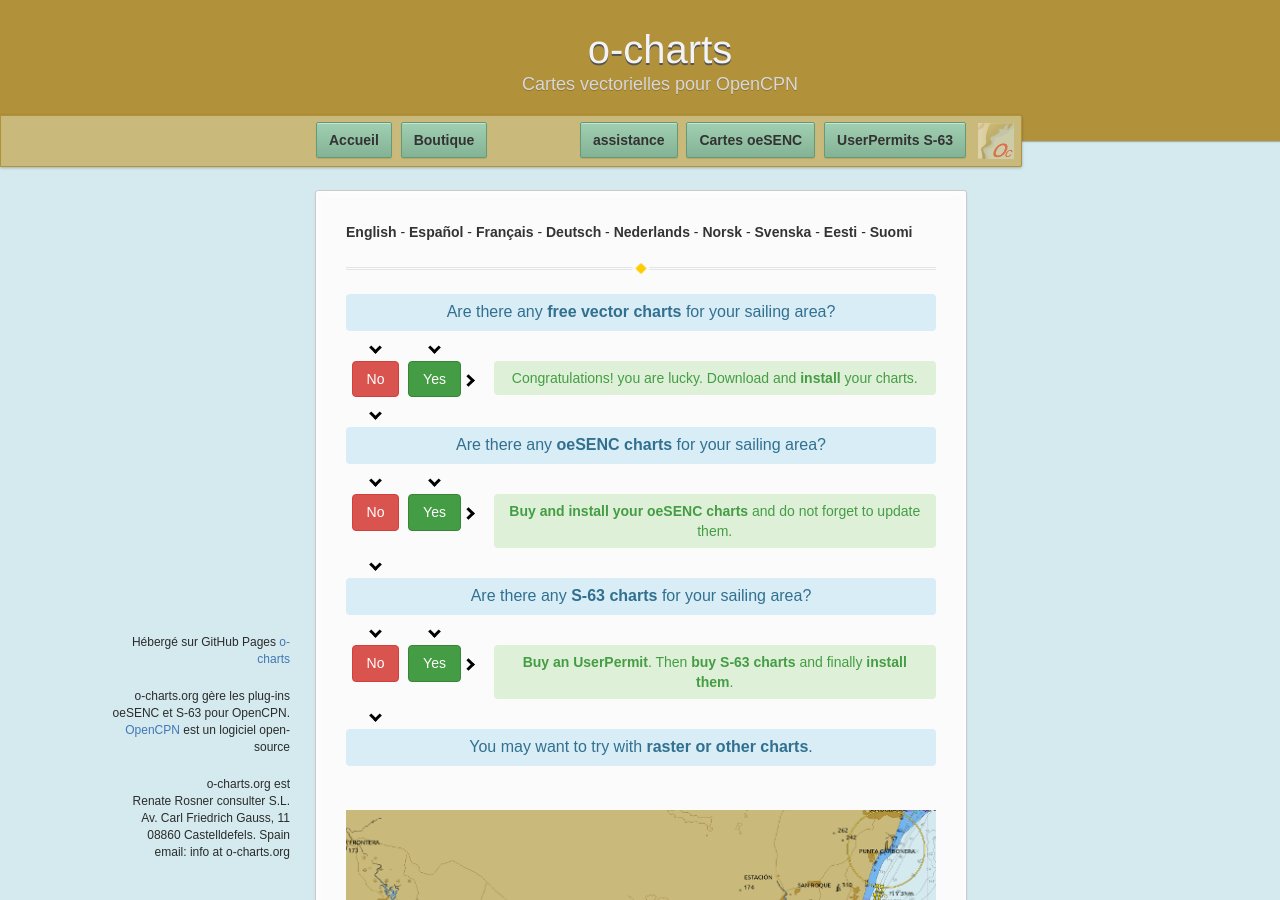
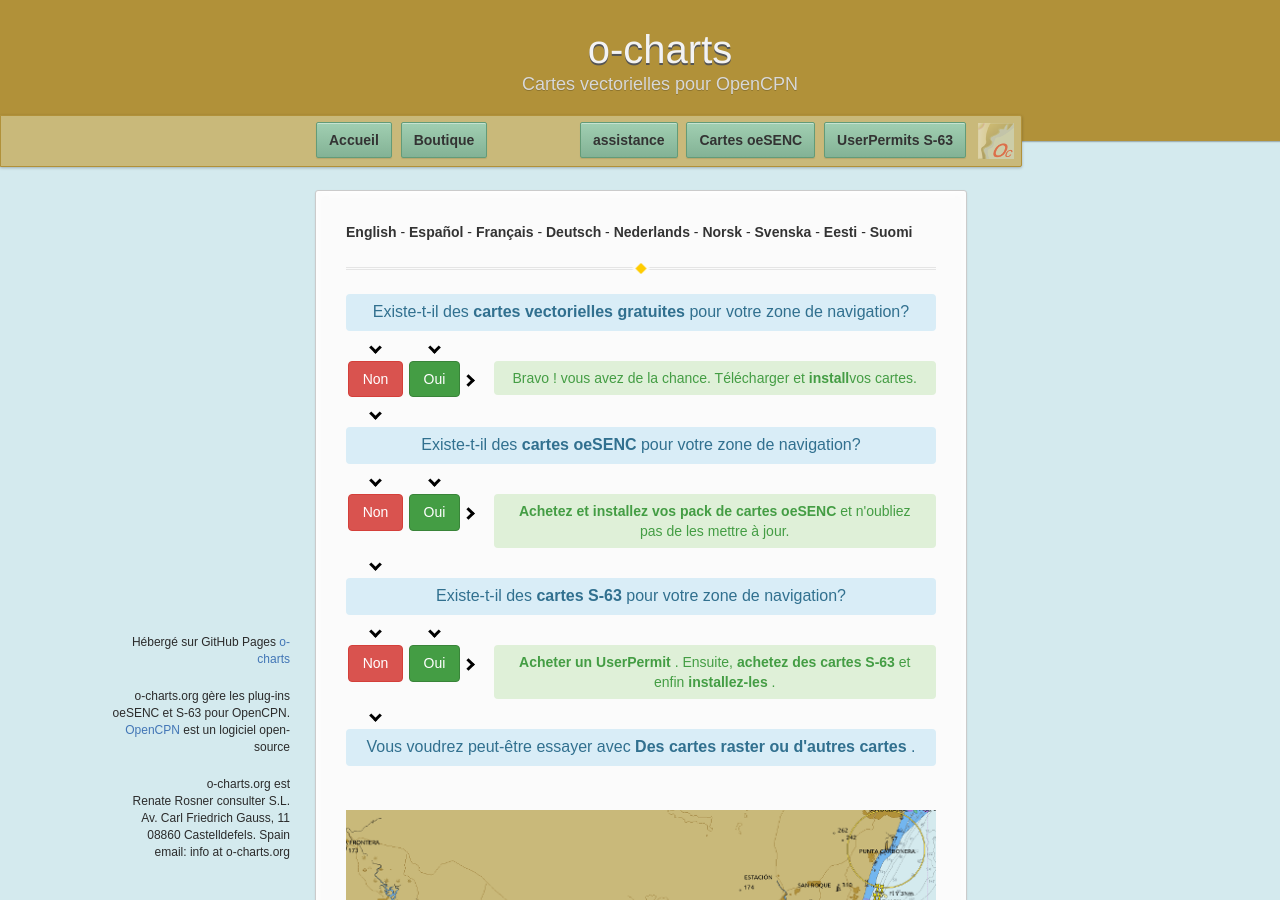
Before and after one commit to o-charts/manuals, a Jekyll site: the page built from index_fr_FR.md, in a window 1280 px wide and 900 px high. Built offline with Jekyll 4.4.1, drawn with Linux system fonts in a browser that asks for light colours.

Commit message:
Update index_fr_FR.md

```diff
--- a/index_fr_FR.md
+++ b/index_fr_FR.md
@@ -2,11 +2,14 @@
 layout: default_fr_FR
 ---
 <div class="questions">
+
 <div class="questionok question">
-Are there any <a href="https://opencpn.org/OpenCPN/info/chartsource.html"><strong>free vector charts</strong></a> for your sailing area?
+Existe-t-il des <a href="https://opencpn.org/OpenCPN/info/chartsource.html"> <strong> cartes vectorielles gratuites </strong> </a> pour votre zone de navigation?
 </div>
 </div>
+
 <div class="arrows">
+
 <div class="answer col1 inline">
 <i class="down"></i>
 </div>
@@ -14,39 +17,53 @@
 <i class="down"></i>
 </div>
 </div>
+
 <div class="separator"></div>
+
 <div class="answers">
-<div class="answer col1 inline">
+  <div class="answer col1 inline">
+
 <div class="yesno no">
-No
+Non
 </div>
+  </div>
+
+  <div class="answer col2 inline">
+
+<div class="yesno yes">
+Oui
 </div>
-<div class="answer col2 inline">
-<div class="yesno yes">
-Yes
-</div>
-</div>
+  </div>
 <div class="answer col3 inline">
 <i class="right"></i>
 </div>
-<div class="answer col4 inline">
+
+  <div class="answer col4 inline">
+
 <div class="questionok ok">
-Congratulations! you are lucky. Download and <a href="https://opencpn.org/wiki/dokuwiki/doku.php?id=opencpn:opencpn_user_manual:getting_started:chart_installation"><strong>install</strong></a> your charts.
+Bravo ! vous avez de la chance. Télécharger et <a href="https://opencpn.org/wiki/dokuwiki/doku.php?id=opencpn:opencpn_user_manual:getting_started:chart_installation"><strong>install</strong></a>vos cartes.
 </div>
+  </div>
 </div>
-</div>
+
 <div class="separator"></div>
+
 <div class="arrows">
+
 <div class="answer col1 inline">
 <i class="down"></i>
 </div>
 </div>
+
 <div class="questions">
+
 <div class="questionok question">
-Are there any <a href="https://o-charts.org/shop/index.php?id_category=8&controller=category"><strong>oeSENC charts</strong></a> for your sailing area?
+Existe-t-il des <a href="https://o-charts.org/shop/index.php?id_category=8&controller=category"> <strong> cartes oeSENC </strong> </a> pour votre zone de navigation?
 </div>
 </div>
+
 <div class="arrows">
+
 <div class="answer col1 inline">
 <i class="down"></i>
 </div>
@@ -54,39 +71,53 @@
 <i class="down"></i>
 </div>
 </div>
+
 <div class="separator"></div>
+
 <div class="answers">
-<div class="answer col1 inline">
+  <div class="answer col1 inline">
+
 <div class="yesno no">
-No
+Non
 </div>
+  </div>
+
+  <div class="answer col2 inline">
+
+<div class="yesno yes">
+Oui
 </div>
-<div class="answer col2 inline">
-<div class="yesno yes">
-Yes
-</div>
-</div>
+  </div>
 <div class="answer col3 inline">
 <i class="right"></i>
 </div>
-<div class="answer col4 inline">
+
+  <div class="answer col4 inline">
+
 <div class="questionok ok">
-<a href="./oesenc_en_US.html"><strong>Buy and install your oeSENC charts</strong></a> and do not forget to update them.
+<a href="./oesenc_en_US.html"> <strong> Achetez et installez vos pack de cartes oeSENC </strong> </a> et n'oubliez pas de les mettre à jour.
 </div>
+  </div>
 </div>
-</div>
+
 <div class="separator"></div>
+
 <div class="arrows">
+
 <div class="answer col1 inline">
 <i class="down"></i>
 </div>
 </div>
+
 <div class="questions">
+
 <div class="questionok question">
-Are there any <a href="https://www.chartworld.com/shop/off_enc"><strong>S-63 charts</strong></a> for your sailing area?
+Existe-t-il des <a href="https://www.chartworld.com/shop/off_enc"> <strong> cartes S-63 </strong> </a> pour votre zone de navigation?
 </div>
 </div>
+
 <div class="arrows">
+
 <div class="answer col1 inline">
 <i class="down"></i>
 </div>
@@ -94,37 +125,50 @@
 <i class="down"></i>
 </div>
 </div>
+
 <div class="separator"></div>
+
 <div class="answers">
-<div class="answer col1 inline">
+  <div class="answer col1 inline">
+
 <div class="yesno no">
-No
+Non
 </div>
+  </div>
+
+  <div class="answer col2 inline">
+
+<div class="yesno yes">
+Oui
 </div>
-<div class="answer col2 inline">
-<div class="yesno yes">
-Yes
-</div>
-</div>
+  </div>
 <div class="answer col3 inline">
 <i class="right"></i>
 </div>
-<div class="answer col4 inline">
+
+  <div class="answer col4 inline">
+
 <div class="questionok ok">
-<a href="https://o-charts.org/shop/index.php?id_category=6&controller=category"><strong>Buy an UserPermit</strong></a>. Then <a href="https://www.chartworld.com/shop/off_enc"><strong>buy S-63 charts</strong></a> and finally <a href="./s63_en_US.html"><strong>install them</strong></a>.
+<a href="https://o-charts.org/shop/index.php?id_category=6&controller=category"> <strong> Acheter un UserPermit </strong> </a>. Ensuite, <a href="https://www.chartworld.com/shop/off_enc"> <strong> achetez des cartes S-63 </strong> </a> et enfin <a href = "./ s63_en_US.html" > <strong> installez-les </strong> </a>.
 </div>
+  </div>
 </div>
-</div>
+
 <div class="separator"></div>
+
 <div class="arrows">
+
 <div class="answer col1 inline">
 <i class="down"></i>
 </div>
 </div>
+
 <div class="questions">
+
 <div class="questionok question">
-You may want to try with <a href="https://opencpn.org/OpenCPN/info/chartsource.html"><strong>raster or other charts</strong></a>.
+Vous voudrez peut-être essayer avec <a href="https://opencpn.org/OpenCPN/info/chartsource.html"> <strong> Des cartes raster ou d'autres cartes </strong> </a>.
 </div>
 </div>
-<br><br>
-![oesenc chart](./assets/images/oesenc_chart.png)
+
+<br />
+![Carte oeSENC](./assets/images/oesenc_chart.png)
```
